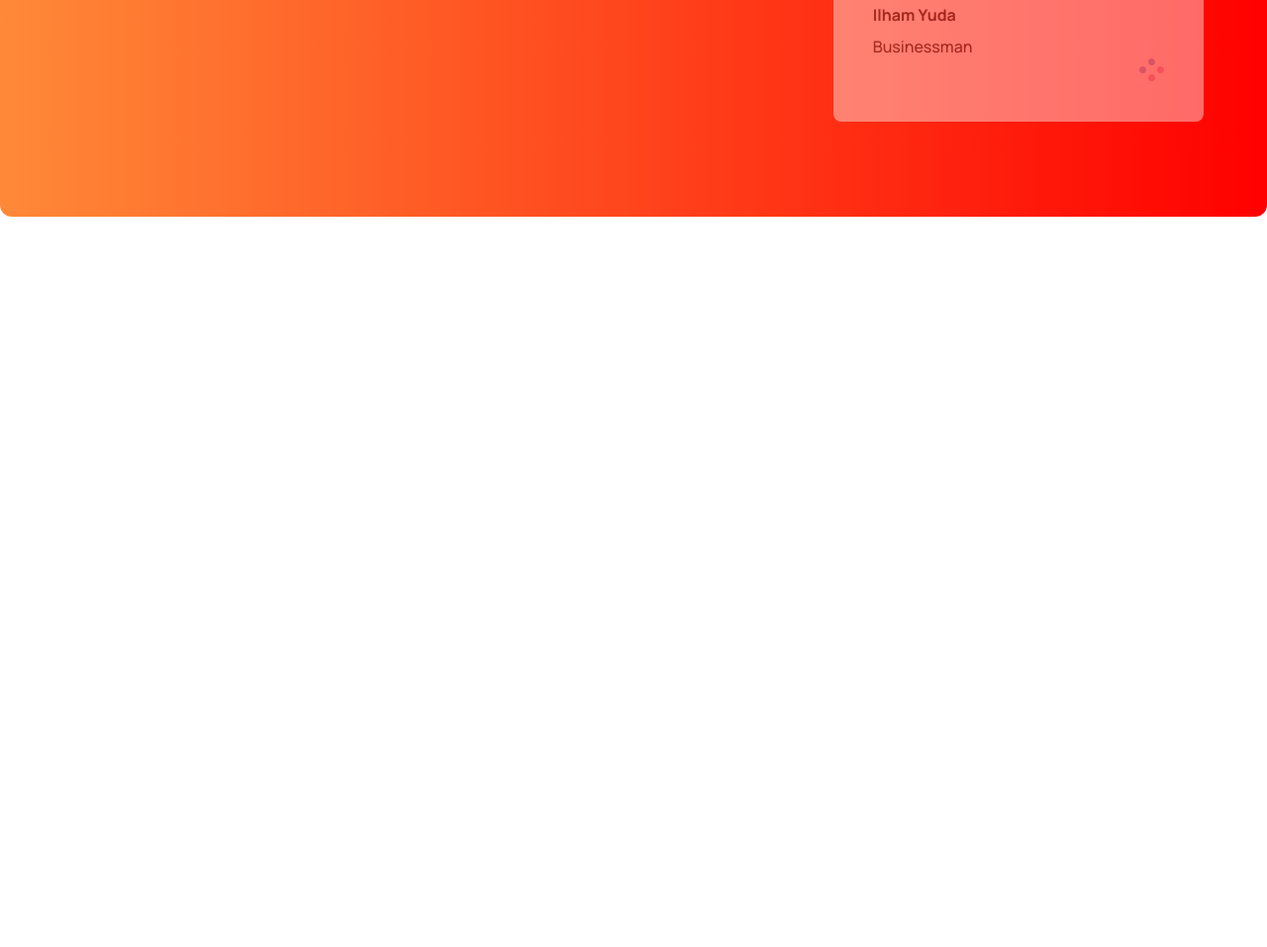
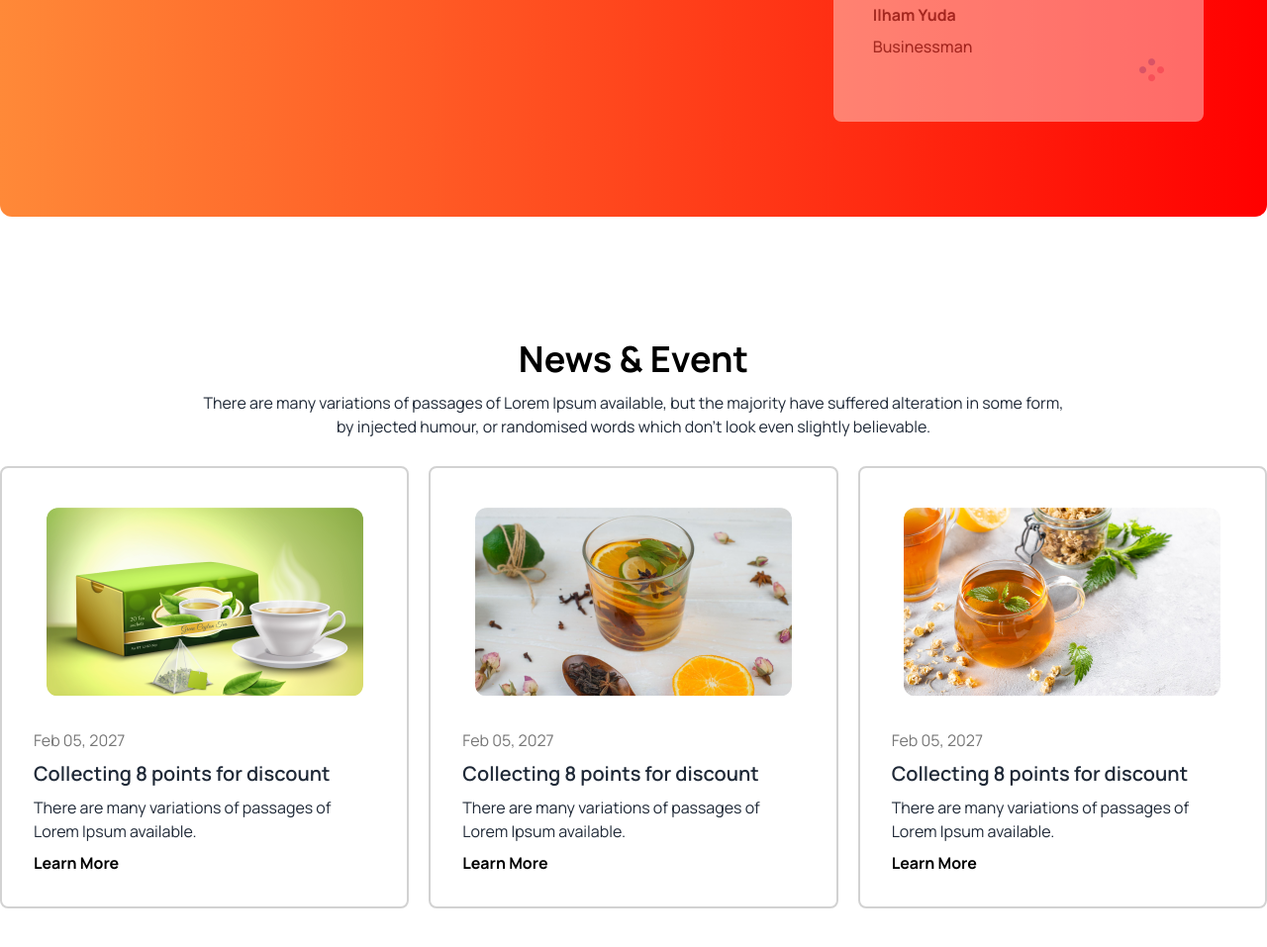
Before and after one commit to devmamunbd/tea-landing-page, a plain HTML site: page index.html in a window 1280 px wide. Shown: the part 2270-3227 px from the top of the page at 99% size. Before the commit the page ends 2585 px from the top, so only its background shows below. Drawn offline with nearby package versions, Linux system fonts and the light colour scheme.

Commit message:
news sec done

```diff
--- a/index.html
+++ b/index.html
@@ -219,9 +219,74 @@
 
 
 
+        <section class="my-24">
+              <div class="text-center p-7">
+                <h1 class="text-4xl text-black font-bold mb-3">News & Event</h1>
+                <p>There are many variations of passages of Lorem Ipsum available, but the majority have suffered alteration in some form, <br> by injected humour, or randomised words which don't look even slightly believable. </p>
+              </div>
+
+
+              <div class="grid gap-5 grid-cols-1 md:grid-cols-2 lg:grid-cols-3">
+
+                <!-- first-card -->
+                <div class="card border-2 border-[#D2D2D2] rounded-lg">
+                  <figure class="px-10 pt-10">
+                    <img src="./images/news-1.png" alt="Shoes" class="rounded-xl" />
+                  </figure>
+                  <div class="card-body">
+                    <p class="text-[#777]">Feb 05, 2027</p>
+                    <h2 class="card-title">Collecting 8 points for discount</h2>
+                    <p>There are many variations of passages of Lorem Ipsum available.</p>
+                    <div class="card-actions">
+                      <button class="text-black font-bold">Learn More</button>
+                    </div>
+                  </div>
+                </div>
+
+
+                <!-- second-card -->
+                <div class="card border-2 border-[#D2D2D2] rounded-lg">
+                  <figure class="px-10 pt-10">
+                    <img src="./images/news-2.png" alt="Shoes" class="rounded-xl" />
+                  </figure>
+                  <div class="card-body">
+                    <p class="text-[#777]">Feb 05, 2027</p>
+                    <h2 class="card-title">Collecting 8 points for discount</h2>
+                    <p>There are many variations of passages of Lorem Ipsum available.</p>
+                    <div class="card-actions">
+                      <button class="text-black font-bold">Learn More</button>
+                    </div>
+                  </div>
+                </div>
+
+                <!-- third-card -->
+                <div class="card border-2 border-[#D2D2D2] rounded-lg">
+                  <figure class="px-10 pt-10">
+                    <img src="./images/news-3.png" alt="Shoes" class="rounded-xl" />
+                  </figure>
+                  <div class="card-body">
+                    <p class="text-[#777]">Feb 05, 2027</p>
+                    <h2 class="card-title">Collecting 8 points for discount</h2>
+                    <p>There are many variations of passages of Lorem Ipsum available.</p>
+                    <div class="card-actions">
+                      <button class="text-black font-bold">Learn More</button>
+                    </div>
+                  </div>
+                </div>
+
+              </div>
+
+
+        </section>
+
+
 
     </main>
 
-    <footer></footer>
+    <footer class="my-24 bg-gradient-to-r from-[#FF8938] to-[#F00]">
+
+
+
+    </footer>
   </body>
 </html>
```
